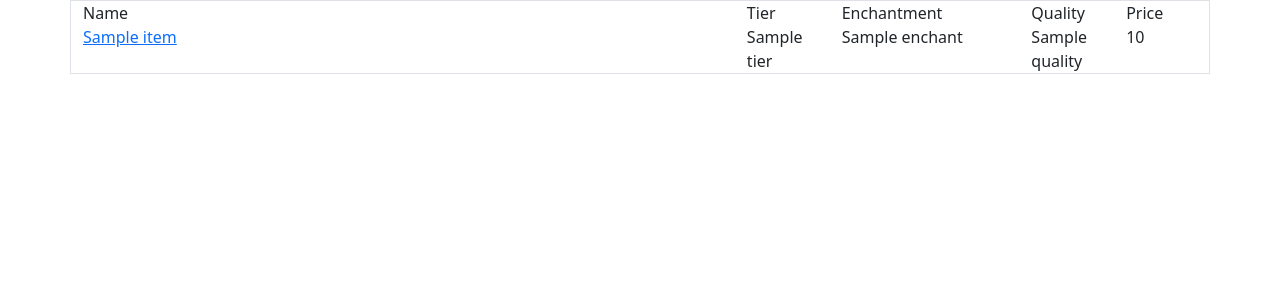
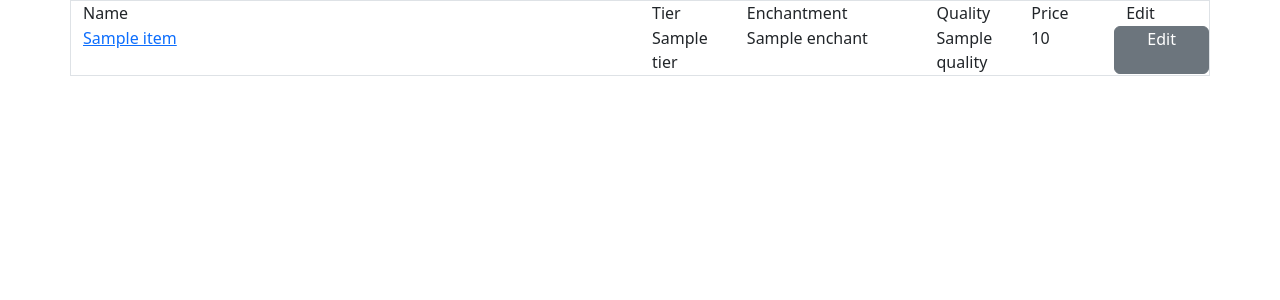
Before and after one commit to CristiSima/IDP, a Flask app: template backend/templates/items.html.j2 in a window 1280 px wide. Shown: the part 56-356 px from the top of the page. Run offline with Flask 3, Linux system fonts and the light colour scheme; the template is opened without the code that fills it: most values are stand-ins (such as "Sample title", 1, 10 or a date in 2020); parts of the project's set-up code (start-up, migrations or seed data) failed here and were passed over; some libraries are stand-ins or nearby versions.

Commit message:
+ explicit edit buttons

```diff
--- a/backend/templates/items.html.j2
+++ b/backend/templates/items.html.j2
@@ -24,7 +24,8 @@
     ("Tier", "col-1"),
     ("Enchantment", "col-2"),
     ("Quality", "col-1"),
-    ("Price", "col-1")
+    ("Price", "col-1"),
+    ("Edit", "col-1"),
 ]%}
 
 {% block body %}
@@ -38,7 +39,7 @@
         </div>
 
     {% for item in items %}
-        <div class="row">
+        <div class="row" style="padding: 1px 0 1px 0;">
             <div class="{{heads[1][1]}}"> <a href="/item/{{item.id}}">
                 {{item.name}}
             </a> </div>
@@ -49,6 +50,9 @@
 
             <div class="{{heads[5][1]}}" onclick="update_price('{{item.id}}', {{item.average_price}})">
                 {{item.average_price}}
+            </div>
+            <div class="{{heads[6][1]}} btn btn-secondary" onclick="update_price('{{item.id}}', {{item.average_price}})" style="padding-top: 0; padding-bot: 0">
+                Edit
             </div>
 
             {# {% for el, (head_name, col) in list(zip(item, heads))[1:] %}
```
Also changed, not shown: backend/templates/stations.html.j2 (+6 -1 lines).
